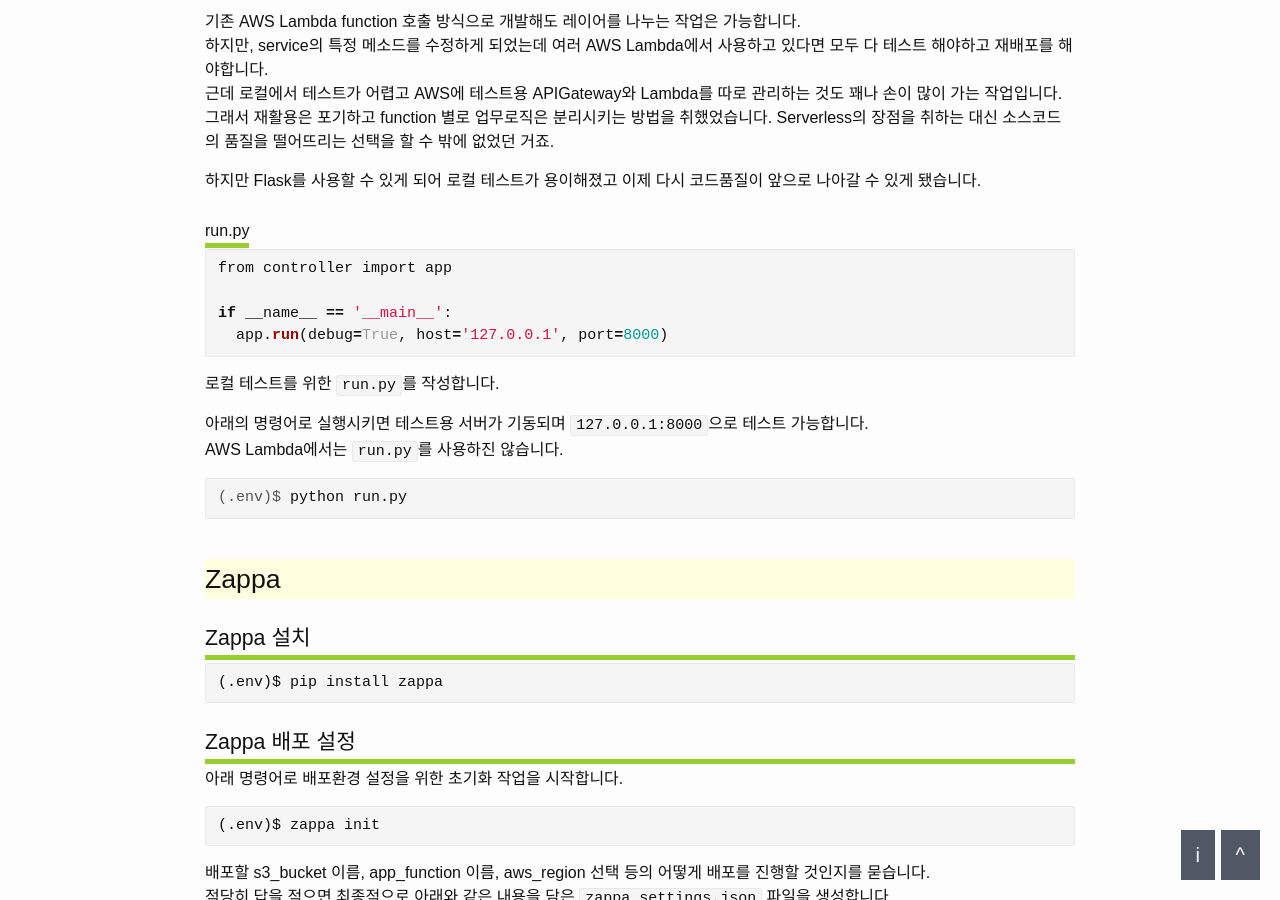
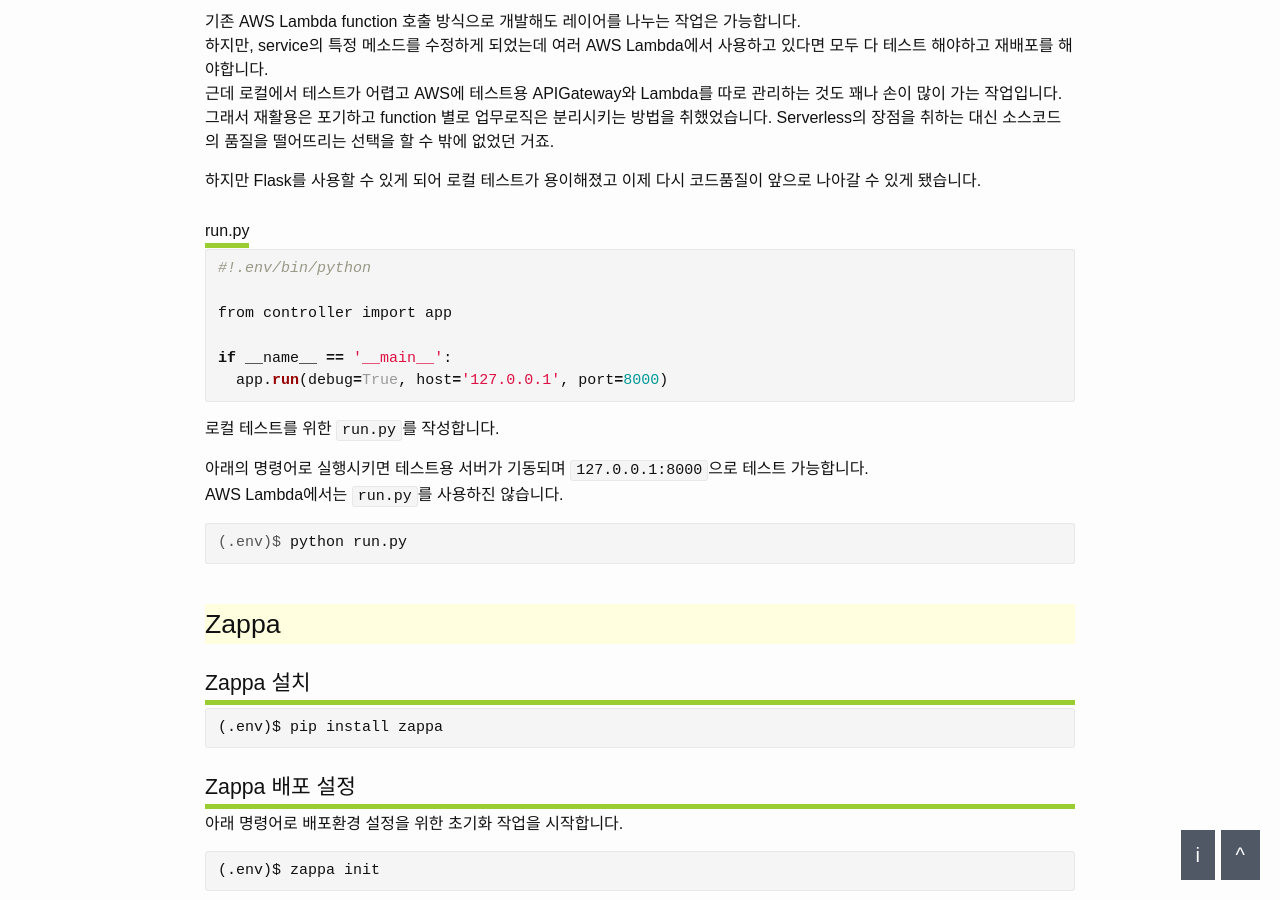
Before and after one commit to dveamer/dveamer.github.io, a Jekyll site: the page built from _posts/BackEnd/2018-11-04-FlaskZappaAWSLambda.md, in a window 1280 px wide and 900 px high, scrolled down 3011 px. Built offline with Jekyll 4.4.1, drawn with Linux system fonts in a browser that asks for light colours.

Commit message:
homepage

```diff
--- a/_posts/BackEnd/2018-11-04-FlaskZappaAWSLambda.md
+++ b/_posts/BackEnd/2018-11-04-FlaskZappaAWSLambda.md
@@ -124,6 +124,8 @@
 ### run.py
 
 ~~~python
+#!.env/bin/python
+
 from controller import app
 
 if __name__ == '__main__':
```
